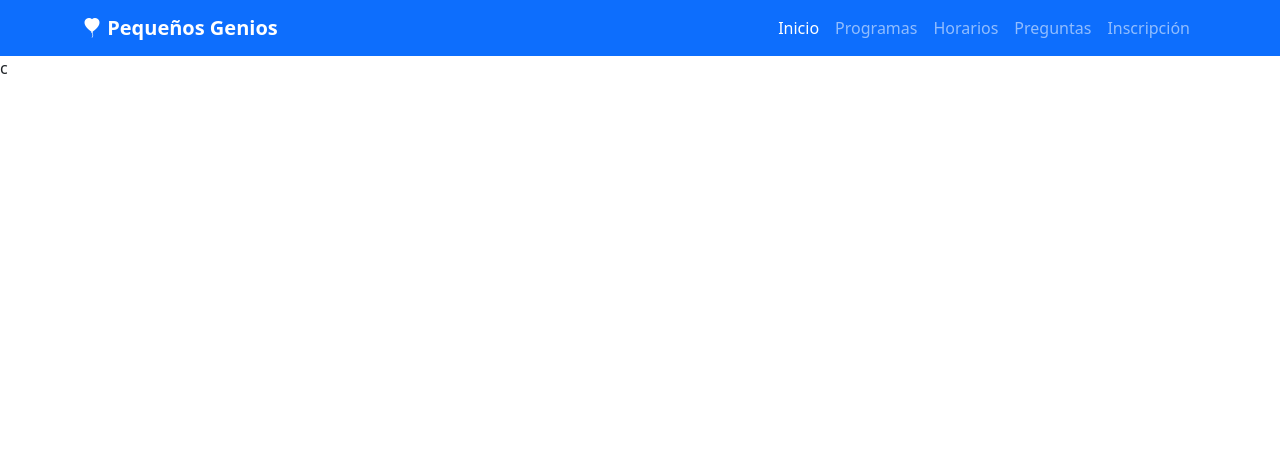
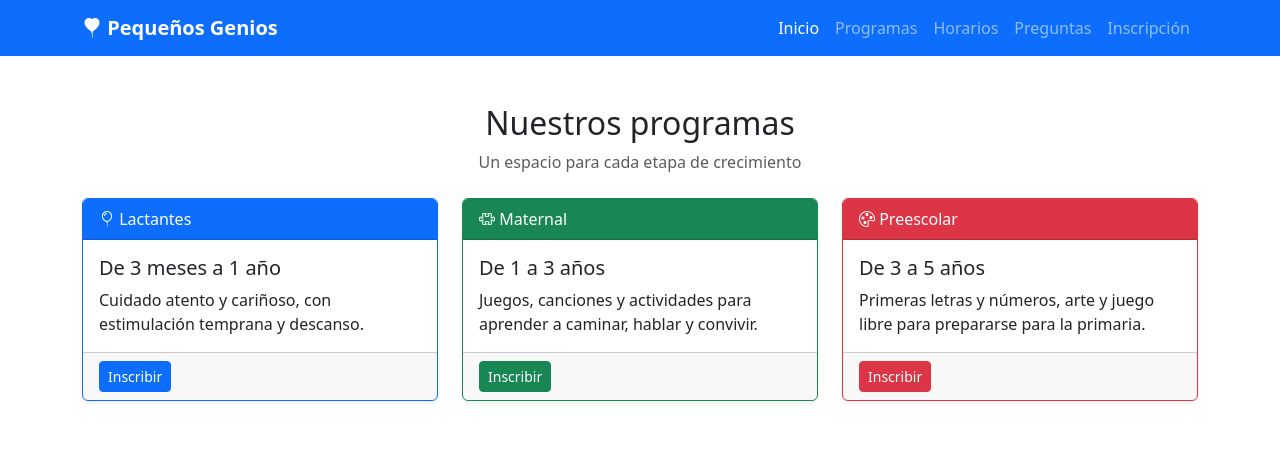
Before and after one commit to fernandaraygoza689-hub/pagina-web-mari, a plain HTML site: page index.html in a window 1280 px wide. Drawn offline with nearby package versions, Linux system fonts and the light colour scheme.

Commit message:
Agregue las tarjetas de los proframas por edad

```diff
--- a/index.html
+++ b/index.html
@@ -3,7 +3,7 @@
 <head>
   <meta charset="UTF-8">
   <meta name="viewport" content="width=device-width, initial-scale=1">
-  <title>Mi Cafetería</title>
+  <title>Pequeños genios</title>
 
   <link href="https://cdn.jsdelivr.net/npm/bootstrap@5.3.3/dist/css/bootstrap.min.css" rel="stylesheet">
   <link href="https://cdn.jsdelivr.net/npm/bootstrap-icons@1.11.3/font/bootstrap-icons.css" rel="stylesheet">
@@ -30,8 +30,61 @@
     </div>
   </nav>
 
-  c
 
+<!-- ===== PROGRAMAS ===== -->
+  <section id="programas" class="container py-5">
+    <h2 class="text-center mb-2">Nuestros programas</h2>
+    <p class="text-center text-muted mb-4">Un espacio para cada etapa de crecimiento</p>
+
+    <div class="row row-cols-1 row-cols-md-3 g-4">
+
+      <div class="col">
+        <div class="card h-100 shadow-sm border-primary">
+          <div class="card-header text-bg-primary">
+            <i class="bi bi-balloon"></i> Lactantes
+          </div>
+          <div class="card-body">
+            <h5 class="card-title">De 3 meses a 1 año</h5>
+            <p class="card-text">Cuidado atento y cariñoso, con estimulación temprana y descanso.</p>
+          </div>
+          <div class="card-footer">
+            <a href="#inscripcion" class="btn btn-sm btn-primary">Inscribir</a>
+          </div>
+        </div>
+      </div>
+
+      <div class="col">
+        <div class="card h-100 shadow-sm border-success">
+          <div class="card-header text-bg-success">
+            <i class="bi bi-puzzle"></i> Maternal
+          </div>
+          <div class="card-body">
+            <h5 class="card-title">De 1 a 3 años</h5>
+            <p class="card-text">Juegos, canciones y actividades para aprender a caminar, hablar y convivir.</p>
+          </div>
+          <div class="card-footer">
+            <a href="#inscripcion" class="btn btn-sm btn-success">Inscribir</a>
+          </div>
+        </div>
+      </div>
+
+      <div class="col">
+        <div class="card h-100 shadow-sm border-danger">
+          <div class="card-header text-bg-danger">
+            <i class="bi bi-palette"></i> Preescolar
+          </div>
+          <div class="card-body">
+            <h5 class="card-title">De 3 a 5 años</h5>
+            <p class="card-text">Primeras letras y números, arte y juego libre para prepararse para la primaria.</p>
+          </div>
+          <div class="card-footer">
+            <a href="#inscripcion" class="btn btn-sm btn-danger">Inscribir</a>
+          </div>
+        </div>
+      </div>
+
+    </div>
+  </section>
   <script src="https://cdn.jsdelivr.net/npm/bootstrap@5.3.3/dist/js/bootstrap.bundle.min.js"></script>
 </body>
 </html>
```
